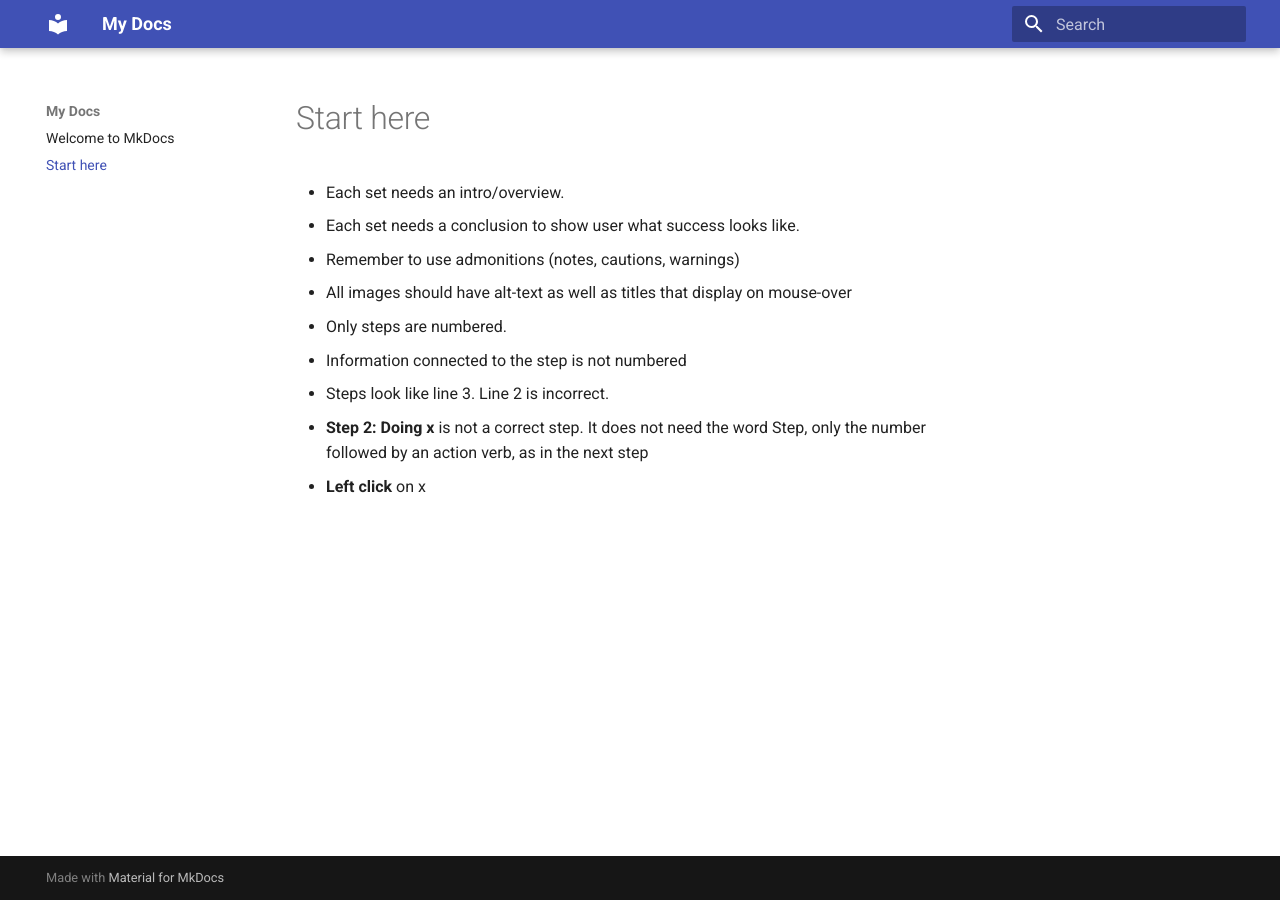
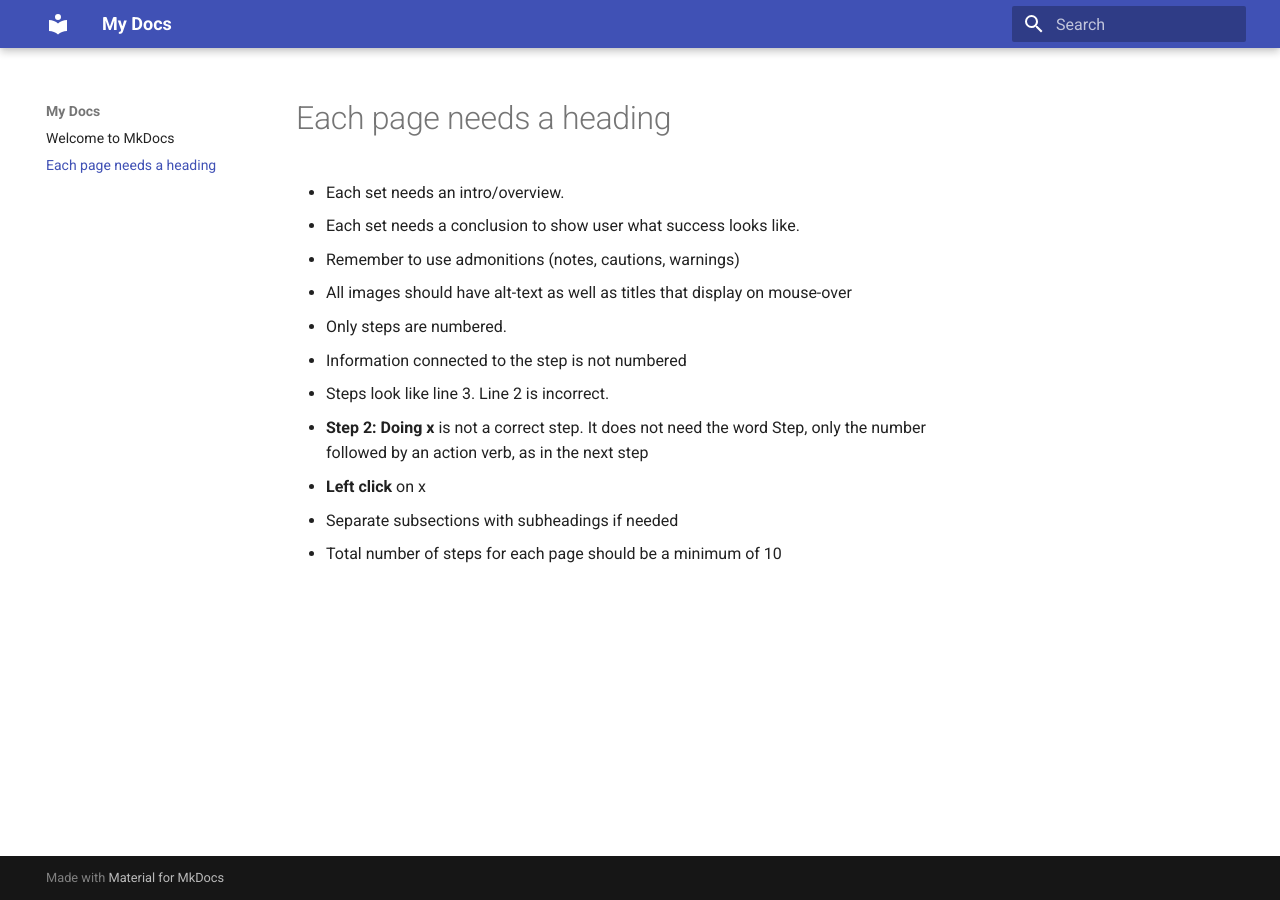
Before and after one commit to SamLee77/ST2025, an MkDocs documentation site: the page built from docs/Set-1.md, in a window 1280 px wide. Built offline with MkDocs 1.6.1 and Material for MkDocs 9.7.7, drawn with Linux system fonts in a browser that asks for light colours.

Commit message:
Update Set-1.md

```diff
--- a/docs/Set-1.md
+++ b/docs/Set-1.md
@@ -1,4 +1,4 @@
-# Start here
+# Each page needs a heading
 
 - Each set needs an intro/overview.
 - Each set needs a conclusion to show user what success looks like.
@@ -9,3 +9,6 @@
 1. Steps look like line 3. Line 2 is incorrect.
 1. **Step 2: Doing x** is not a correct step. It does not need the word Step, only the number followed by an action verb, as in the next step
 2. **Left click** on x
+
+- Separate subsections with subheadings if needed
+- Total number of steps for each page should be a minimum of 10
```
